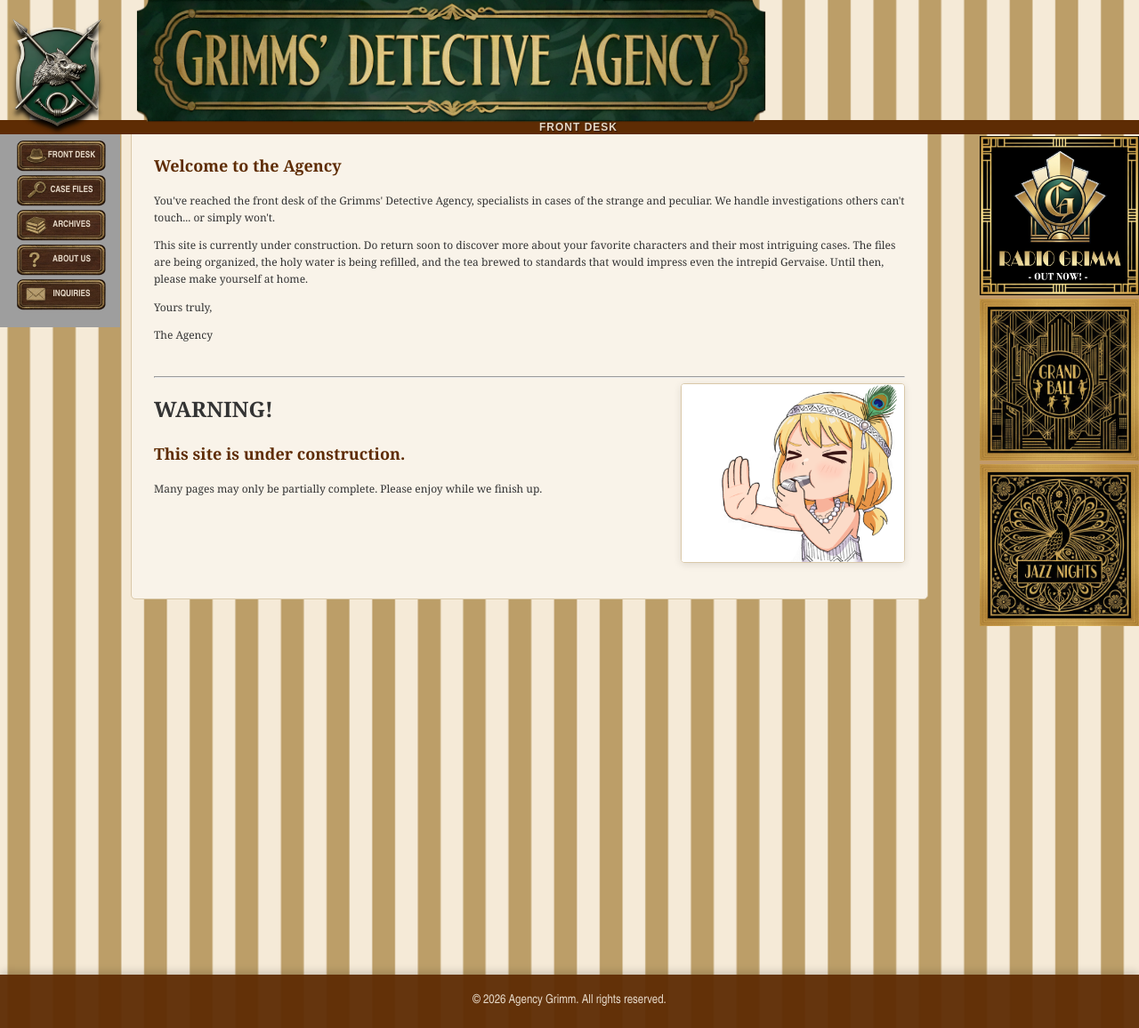
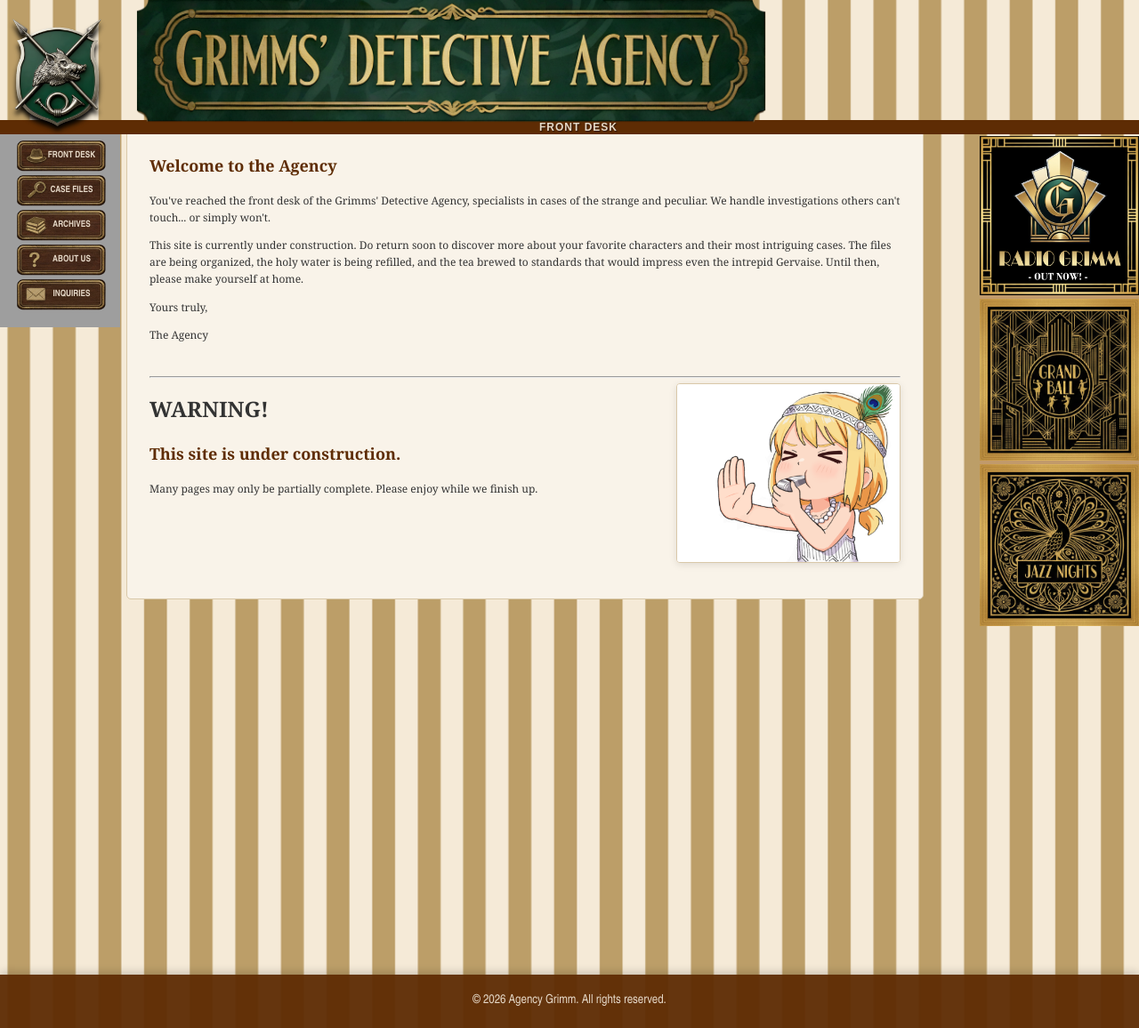
Before and after one commit to johnhopes-collab/grimmsdetectiveagency, a Jekyll site: the page built from index.html, in a window 1280 px wide. Shown: the whole page at 89% size. Built offline with Jekyll 4.4.1, drawn with Linux system fonts in a browser that asks for light colours; grey boxes are pictures that could not be loaded.

Commit message:
Update style.scss

```diff
--- a/assets/css/style.scss
+++ b/assets/css/style.scss
@@ -208,7 +208,7 @@ a img {    border: none;    outline: none;}
     box-shadow: none;
     align-self: flex-start;
     box-sizing: border-box;
-    margin-left: 147px; /* Adjust based on your sidebar width + some padding */
+    margin-left: 142px; /* Adjust based on your sidebar width + some padding */
     width: 70vw; /* Adjust the calc to account for the margin */
 }
 
```
